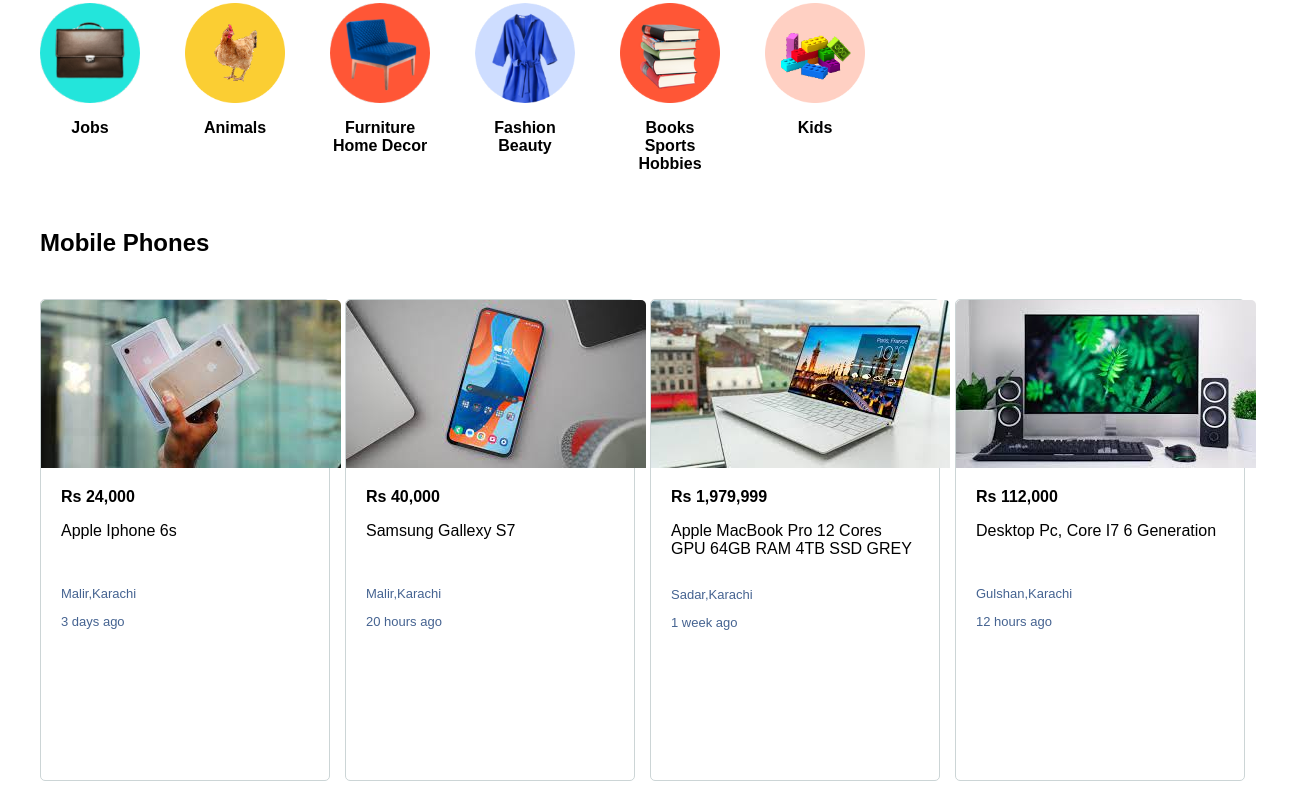
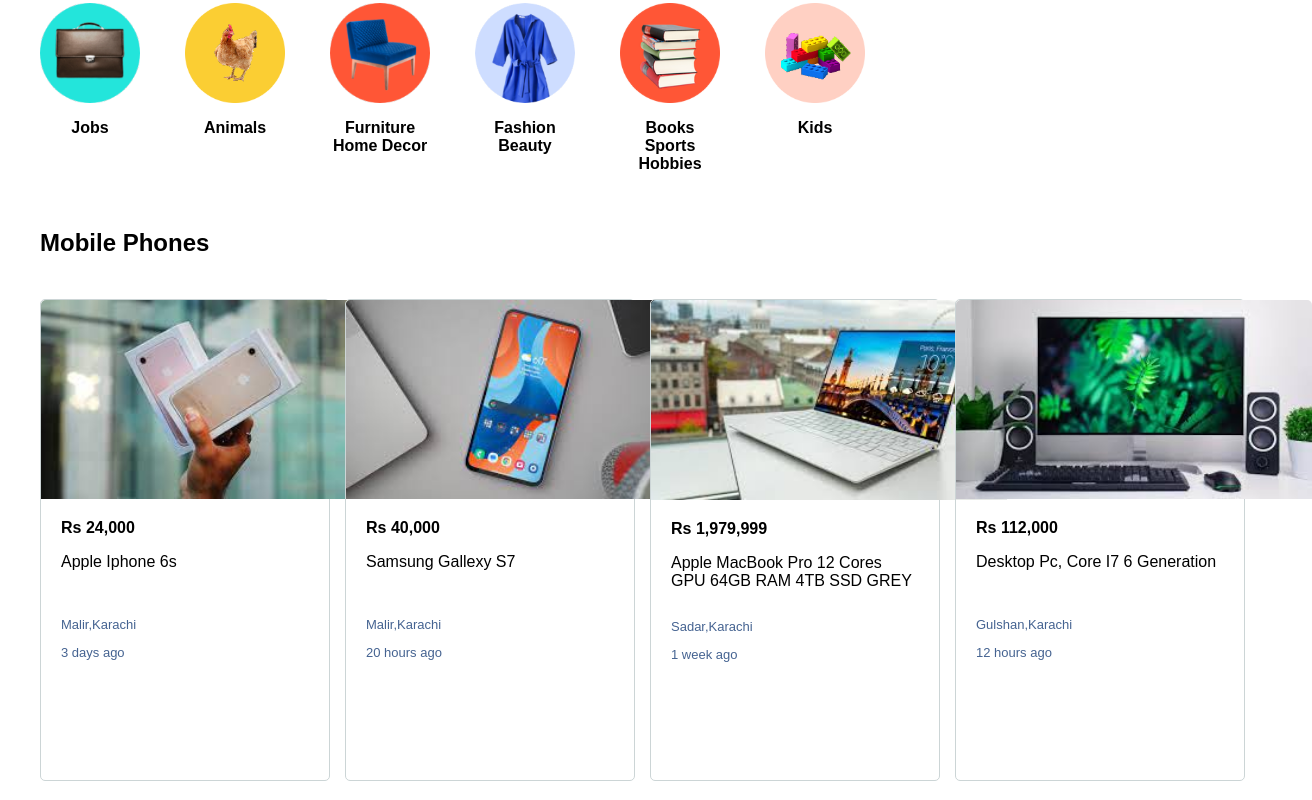
Before and after one commit to murtazaalipk/Olx-Clone, a plain HTML site: page index.html in a window 1280 px wide. Shown: the part 725-1525 px from the top of the page, 1312 px wide, since content can reach past the window. Drawn offline with Linux system fonts and the light colour scheme.

Commit message:
Update style.css

```diff
--- a/style.css
+++ b/style.css
@@ -168,6 +168,7 @@ margin-bottom: 80px;
 .cardImg{
   border-start-end-radius: 5px;
   border-start-start-radius: 5px;
+  width: 44.5vh;
 
 }
 .cardRs{
```
